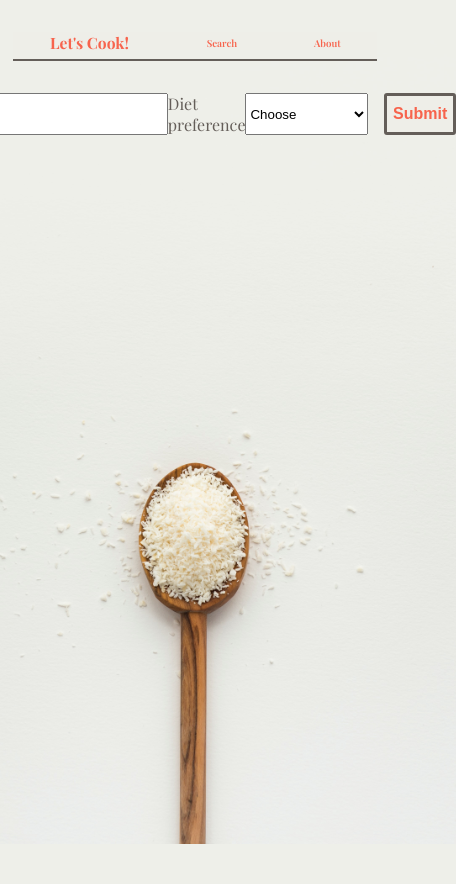
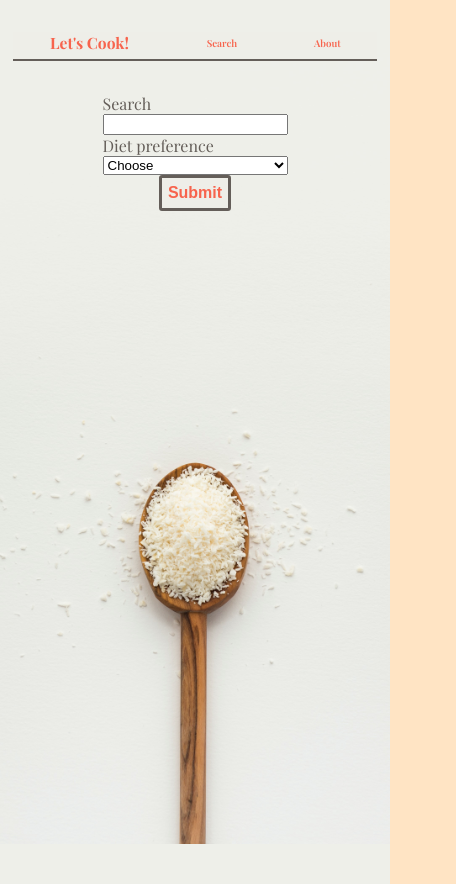
Before and after one commit to kgittens89/lets-cook, a React (Create React App) app: page /search in a window 390 px wide. Shown: the whole page, 456 px wide, since content can reach past the window. Built offline with nearby package versions, Linux system fonts and the light colour scheme; a web font is replaced by a local one.

Commit message:
Add responsive design with media queries to Search and Recipe details components

```diff
--- a/src/components/RecipeDetails/RecipeDetails.module.css
+++ b/src/components/RecipeDetails/RecipeDetails.module.css
@@ -3,7 +3,7 @@ h4 {
 }
 
 li {
-    font-size: 1.5vw;
+    font-size: 1.6vw;
 }
 
 .bottom_section {
@@ -53,7 +53,7 @@ li {
     text-align: center;
 }
 
-@media (max-width: 475px) {
+@media (max-width: 500px) {
     li {
         font-size: 2vw;
     }
@@ -63,4 +63,9 @@ li {
         border: 1px solid var(--primary-color);
         font-size: 2vw;
     }
+
+    li {
+        font-weight: 600;
+        font-size: 2vw;
+    }
 }
--- a/src/components/Search/Search.css
+++ b/src/components/Search/Search.css
@@ -46,3 +46,27 @@
         margin-left: 1em;
         border-radius: 3px;
 }
+
+@media(max-width: 500px) {
+    .search-form {
+        display: grid;
+    }
+
+    .search-button {
+        max-width: 50%;
+        margin: 0 auto;
+    }
+
+    .result-box {
+        background-color: rgb(238, 239, 233, 0.8);
+    }
+
+    .search-results {
+        display: flex;
+        flex-direction: column;
+    }
+
+    .search-title {
+        font-size: 3vw;
+    }
+}
--- a/src/components/Search/SearchResults.js
+++ b/src/components/Search/SearchResults.js
@@ -1,5 +1,6 @@
 import React from 'react';
 import { Link } from 'react-router-dom';
+import './Search.css'
 
 
 function SearchResults({ results }) {
```
